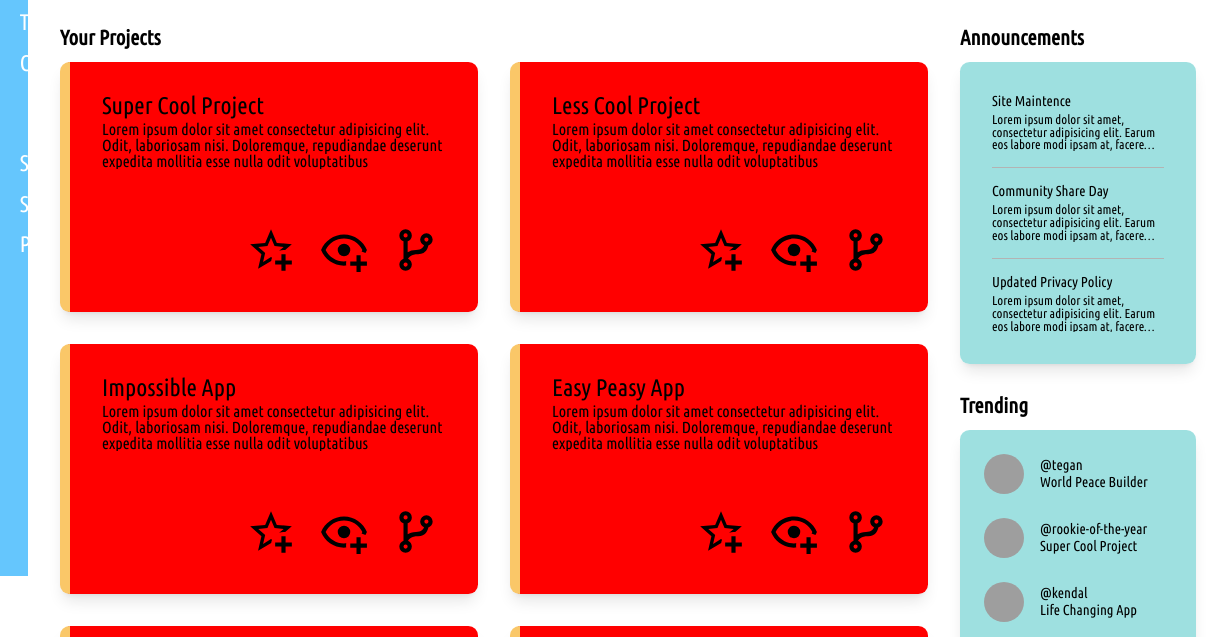
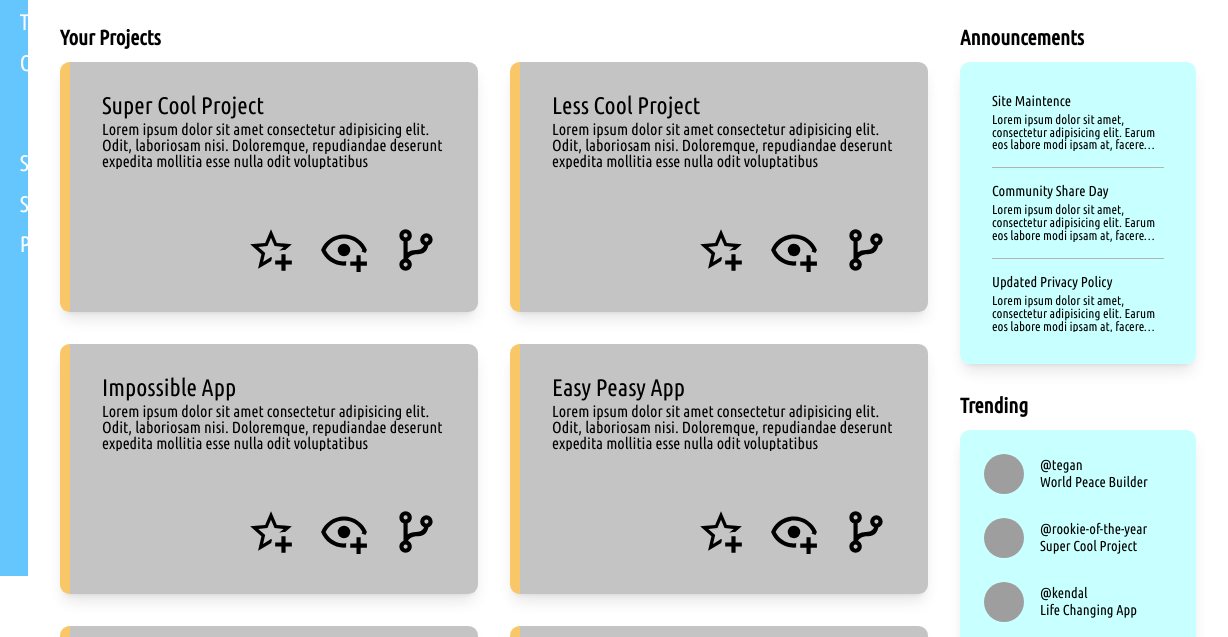
Before and after one commit to rookie-of-the-year/css, a plain HTML site: page project-admin-dashboard/index.html in a window 1280 px wide. Shown: the part 224-861 px from the top of the page, 52-1280 px from the left. Drawn offline with Linux system fonts and the light colour scheme; grey boxes are pictures that could not be loaded.

Commit message:
complete

```diff
--- a/project-admin-dashboard/style.css
+++ b/project-admin-dashboard/style.css
@@ -259,7 +259,7 @@ img {
 }
 
 .projects .card {
-	background-color: red;
+	background-color: rgb(196, 196, 196);
 	border-left: 10px solid rgb(250, 199, 104);
 	display: flex;
 	flex-direction: column;
@@ -290,7 +290,7 @@ img {
 }
 
 .card {
-	background-color: rgba(45, 187, 187, 0.459);
+	background-color: rgba(197, 255, 255, 0.932);
 	padding: 2rem;
 	border-radius: 0.6rem;
 	box-shadow: 0 10px 15px -3px rgb(0 0 0 / 0.1), 0 4px 6px -4px rgb(0 0 0 / 0.1);
```
